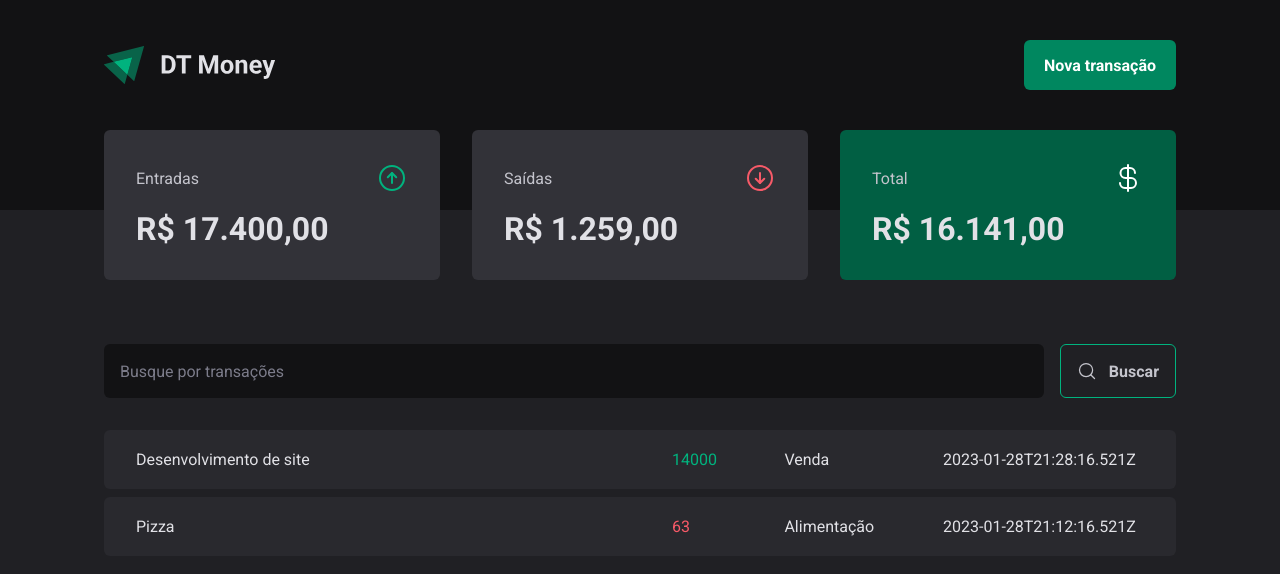
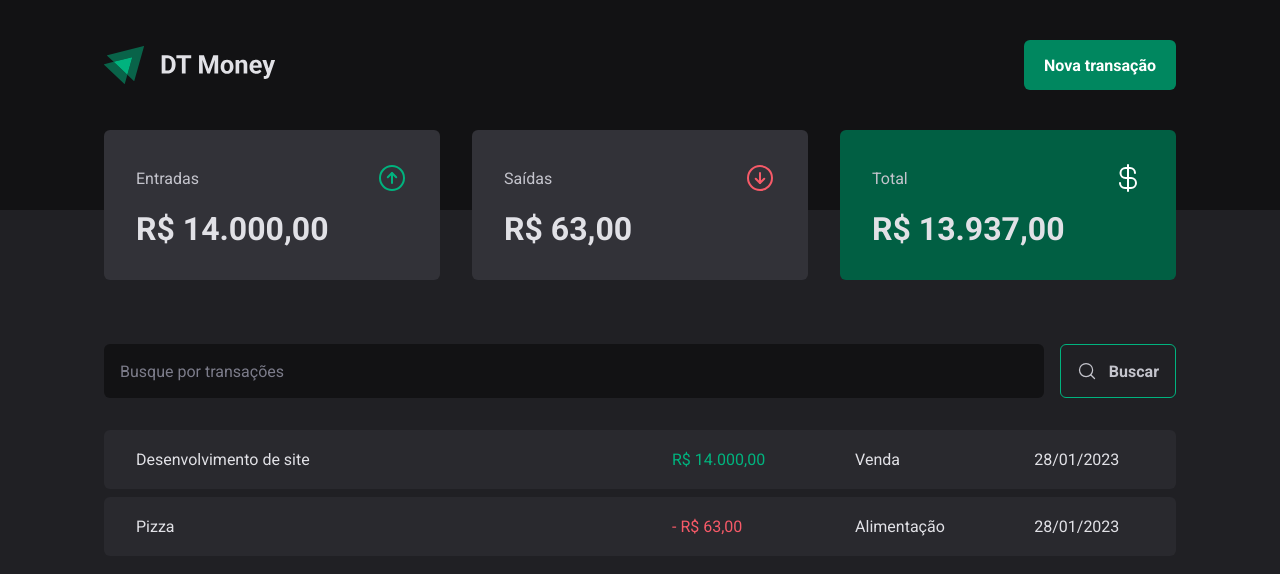
Before and after one commit to migyas/dt-money, a React (Vite) app: page / in a window 1280 px wide. Shown: the top 574 px of the page. Built offline with nearby package versions, Linux system fonts and the light colour scheme; data requests are answered from the project's data file.

Commit message:
feat: hook and utils applied

```diff
--- a/package.json
+++ b/package.json
@@ -10,12 +10,15 @@
     "preview": "vite preview"
   },
   "dependencies": {
+    "@hookform/resolvers": "^2.9.10",
     "@radix-ui/react-dialog": "^1.0.2",
     "@radix-ui/react-radio-group": "^1.1.1",
     "phosphor-react": "^1.4.1",
     "react": "^18.2.0",
     "react-dom": "^18.2.0",
-    "styled-components": "^5.3.6"
+    "react-hook-form": "^7.42.1",
+    "styled-components": "^5.3.6",
+    "zod": "^3.20.2"
   },
   "devDependencies": {
     "@types/react": "^18.0.26",
--- a/src/components/Summary/index.tsx
+++ b/src/components/Summary/index.tsx
@@ -1,7 +1,11 @@
 import { Card, Container } from "./styles";
 import { ArrowCircleUp, ArrowCircleDown, CurrencyDollar } from "phosphor-react";
+import { priceFormatter } from "../../utils/formatter";
+import { useSummary } from "../../hooks/useSummary";
 
 export function Summary() {
+  const summary = useSummary();
+
   return (
     <Container>
       <Card>
@@ -9,21 +13,21 @@ export function Summary() {
           <span>Entradas</span>
           <ArrowCircleUp size={32} color="#00B37E" />
         </header>
-        <strong>R$ 17.400,00</strong>
+        <strong>{priceFormatter.format(summary.income)}</strong>
       </Card>
       <Card>
         <header>
           <span>Saídas</span>
           <ArrowCircleDown size={32} color="#F75A68" />
         </header>
-        <strong>R$ 1.259,00</strong>
+        <strong>{priceFormatter.format(summary.outcome)}</strong>
       </Card>
       <Card variant="green">
         <header>
           <span>Total</span>
           <CurrencyDollar size={32} color="#FFFFFF" />
         </header>
-        <strong>R$ 16.141,00</strong>
+        <strong>{priceFormatter.format(summary.total)}</strong>
       </Card>
     </Container>
   );
--- /dev/null
+++ b/src/hooks/useSummary.ts
@@ -0,0 +1,26 @@
+import { useContext } from "react";
+import { TransactionsContext } from "../contexts/TransactionsContext";
+
+export function useSummary() {
+  const { transactions } = useContext(TransactionsContext);
+
+  const summary = transactions.reduce(
+    (acc, transaction) => {
+      if (transaction.type === "income") {
+        acc.income += transaction.price;
+        acc.total += transaction.price;
+      } else {
+        acc.outcome += transaction.price;
+        acc.total -= transaction.price;
+      }
+      return acc;
+    },
+    {
+      income: 0,
+      outcome: 0,
+      total: 0,
+    }
+  );
+
+  return summary;
+}
--- a/src/pages/Transactions/components/SearchForm/index.tsx
+++ b/src/pages/Transactions/components/SearchForm/index.tsx
@@ -1,11 +1,37 @@
 import { MagnifyingGlass } from "phosphor-react";
+import { useForm } from "react-hook-form";
 import { Container } from "./styles";
+import { zodResolver } from "@hookform/resolvers/zod";
+import * as z from "zod";
+
+const searchFormSchema = z.object({
+  query: z.string(),
+});
+
+type SearchFormInputs = z.infer<typeof searchFormSchema>;
 
 export function SearchForm() {
+  const {
+    register,
+    handleSubmit,
+    formState: { isSubmitting },
+  } = useForm<SearchFormInputs>({
+    resolver: zodResolver(searchFormSchema),
+  });
+
+  async function handleSearchTransactions({ query }: SearchFormInputs) {
+    await new Promise((resolve) => setTimeout(resolve, 2000));
+    console.log(query);
+  }
+
   return (
-    <Container>
-      <input type="text" placeholder="Busque por transações" />
-      <button type="submit">
+    <Container onSubmit={handleSubmit(handleSearchTransactions)}>
+      <input
+        type="text"
+        placeholder="Busque por transações"
+        {...register("query")}
+      />
+      <button type="submit" disabled={isSubmitting}>
         <MagnifyingGlass size={20} />
         Buscar
       </button>
--- a/src/pages/Transactions/components/SearchForm/styles.ts
+++ b/src/pages/Transactions/components/SearchForm/styles.ts
@@ -29,8 +29,14 @@ export const Container = styled.form`
     color: ${(props) => props.theme["gray-300"]};
     font-weight: bold;
     border-radius: 6px;
+    cursor: pointer;
 
-    &:hover {
+    &:disabled {
+      opacity: 0.6;
+      cursor: not-allowed;
+    }
+
+    &:not(:disabled):hover {
       background: ${(props) => props.theme["green-300"]};
       border-color: ${(props) => props.theme["green-500"]};
       color: ${(props) => props.theme.white};
--- a/src/pages/Transactions/index.tsx
+++ b/src/pages/Transactions/index.tsx
@@ -2,6 +2,7 @@ import { useContext, useEffect, useState } from "react";
 import { Header } from "../../components/Header";
 import { Summary } from "../../components/Summary";
 import { TransactionsContext } from "../../contexts/TransactionsContext";
+import { dateFormatter, priceFormatter } from "../../utils/formatter";
 import { SearchForm } from "./components/SearchForm";
 import { Container, Content, PriceHighlight, Table } from "./styles";
 
@@ -21,11 +22,14 @@ export function Transactions() {
                   <td width="50%">{transaction.description}</td>
                   <td>
                     <PriceHighlight variant={transaction.type}>
-                      {transaction.price}
+                      {transaction.type === "outcome" && "- "}
+                      {priceFormatter.format(transaction.price)}
                     </PriceHighlight>
                   </td>
                   <td>{transaction.category}</td>
-                  <td>{transaction.createdAt}</td>
+                  <td>
+                    {dateFormatter.format(new Date(transaction.createdAt))}
+                  </td>
                 </tr>
               );
             })}
--- /dev/null
+++ b/src/utils/formatter.ts
@@ -0,0 +1,6 @@
+export const dateFormatter = new Intl.DateTimeFormat("pt-BR");
+
+export const priceFormatter = new Intl.NumberFormat("pt-BR", {
+  style: "currency",
+  currency: "BRL",
+});
```
Also changed, not shown: 1 other file (tests, documents, lock files or other folders).
